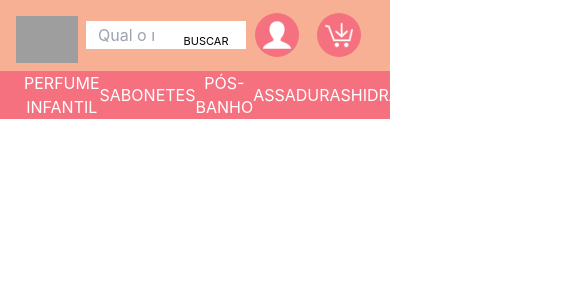
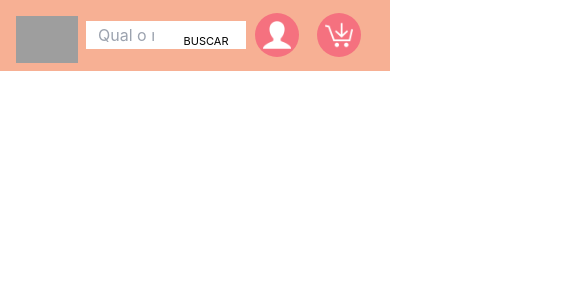
Before and after one commit to MartinGBB/forever-baby, a React (Create React App) app: page / in a window 390 px wide. Shown: the top 300 px of the page, 568 px wide, since content can reach past the window. Built offline with nearby package versions, Linux system fonts and the light colour scheme; grey boxes are pictures that could not be loaded.

Commit message:
style: navbar responsivo

```diff
--- a/src/components/Header.js
+++ b/src/components/Header.js
@@ -50,7 +50,7 @@ function Header() {
           />
         </div>
       </div>
-      <Navbar />
+          <Navbar />
     </div>
   );
 }
--- a/src/components/Navbar.js
+++ b/src/components/Navbar.js
@@ -3,7 +3,7 @@ import React from 'react'
 function Navbar() {
   return (
     <nav className="bg-secondary-color text-white">
-      <ul className="flex items-center h-12 justify-between p-6">
+      <ul className="desktop:flex desktop:justify-between p-6 phone:hidden phone:justify-start">
         <li><a href="">PERFUME INFANTIL</a></li>
         <li><a href="">SABONETES</a></li>
         <li><a href="">PÓS-BANHO</a></li>
--- a/tailwind.config.js
+++ b/tailwind.config.js
@@ -16,7 +16,7 @@ module.exports = {
     },
     screens: {
       'phone': '200px',
-      'desktop': '768px',
+      'desktop': '1024px',
     }
   },
   plugins: [],
```
